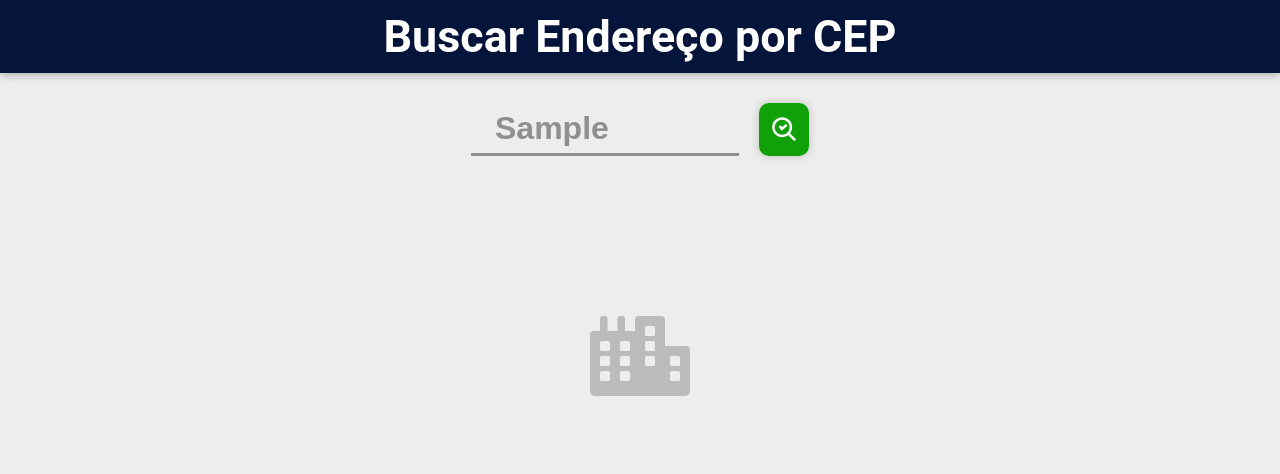
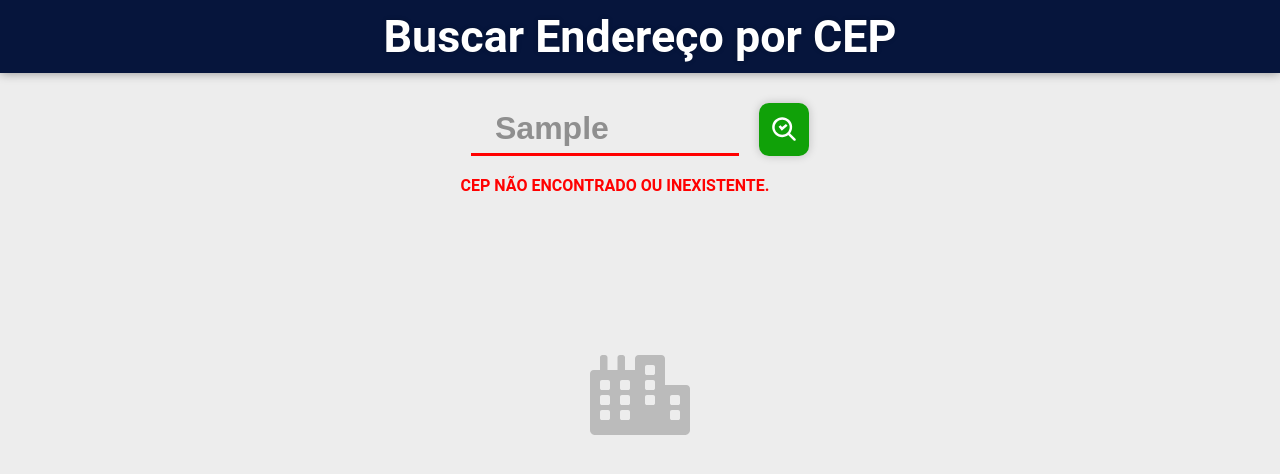
Before and after one commit to ThiagoPetry/search-address-api, a React (Create React App) app: page / in a window 1280 px wide. Both pictures are taken after typing "Sample" into the empty fields and a click on the button 784 px from the left and 129 px from the top of the page. Shown: the top 474 px of the page. Built offline with nearby package versions, Linux system fonts and the light colour scheme; no server answers; the HTML template or start-up script is replaced by a standard one.

Commit message:
Adição de mensagem de erro

```diff
--- a/src/Consult/index.tsx
+++ b/src/Consult/index.tsx
@@ -8,7 +8,8 @@ import { FaMapMarkedAlt, FaCity } from 'react-icons/fa';
 import { Flags } from './flags';
 import api from '../services/api';
 
-import { Title, Repositories, Navbar, Form, Dados, Container, BoxTop, BoxBottom, Zip, Info, Search, Mapa, BoxFlag } from './styles'
+import { Title, Repositories, Navbar, Form, Dados, Container,
+  BoxTop, BoxBottom, Zip, Info, Search, Mapa, BoxFlag, Error } from './styles'
 
 const localMapa = 'https://www.google.com/maps/embed/v1/place?'
                   + 'key=AIzaSyAfiVpJZQQ8UDj47msq0JDXPRkQD9ARCi0'
@@ -37,22 +38,34 @@ interface Consulta {
 
 const Consult: React.FC = () => {
   const [novaConsulta, setnovaConsulta] = useState('');
+  const [inputError, setInputError] = useState('');
   const [consultas, setConsultas] = useState<Consulta>();
   const [bandeira, setBandeira] = useState('');
 
   async function handleAddRepository(event: FormEvent<HTMLFormElement>,): Promise<void> {
     event.preventDefault();
 
+    if(!novaConsulta) {
+      setInputError('Digite um CEP');
+      return;
+    }
+
+    try {
       const response = await api.get<Consulta>(`${novaConsulta}`);
       const consulta = response.data;
 
       setConsultas(consulta);
       setnovaConsulta('');
+      setInputError('');
 
       for(var x = 0; x < Flags.length; x++) {
         if(String(consulta?.estado) === Flags[x].uf) {
           setBandeira(Flags[x].link);
         }
+      }
+
+    } catch(err) {
+      setInputError('CEP não encontrado ou inexistente.');
     }
   }
 
@@ -62,10 +75,12 @@ const Consult: React.FC = () => {
         <Title>Buscar Endereço por CEP</Title>
       </Navbar>
 
-      <Form onSubmit={handleAddRepository}>
-          <input value={novaConsulta} onChange={e => setnovaConsulta(e.target.value)} placeholder="CEP" required/>
+      <Form hasError={!!inputError} onSubmit={handleAddRepository}>
+          <input value={novaConsulta} onChange={e => setnovaConsulta(e.target.value)} placeholder="CEP"/>
           <button type="submit" id="btn"><CgSearchFound size={30} color="#fff"/></button>
       </Form>
+
+      {inputError && <Error>{inputError}</Error>}
 
     { consultas ?
       <Repositories>
--- a/src/Consult/styles.ts
+++ b/src/Consult/styles.ts
@@ -1,5 +1,9 @@
-import styled from 'styled-components';
+import styled, { css } from 'styled-components';
 import { shade } from 'polished';
+
+interface FormProps {
+  hasError: boolean;
+}
 
 export const Navbar = styled.div`
   width: 100%;
@@ -19,7 +23,7 @@ export const Title = styled.h1`
   text-shadow: 0px 0px 5px rgb(0, 0, 0, 0.2);
 `;
 
-export const Form = styled.form`
+export const Form = styled.form<FormProps>`
   font-size: 1em;
   margin-top: 30px;
 
@@ -35,8 +39,11 @@ export const Form = styled.form`
     border: 0;
     font-size: 1em;
     font-weight: bold;
+    color: #8f8f8f;
     border-bottom: 3px solid #8f8f8f;
-    color: #8f8f8f;
+    ${props => props.hasError && css`
+      border-bottom: 3px solid red;
+    `}
   }
 
   button {
@@ -227,3 +234,17 @@ export const Info = styled.div`
   display: flex;
   justify-content: center;
 `;
+
+export const Error = styled.span`
+  display: flex;
+  justify-content: center;
+
+  margin-top: 20px;
+  margin-left: -50px;
+
+  font-weight: bold;
+  font-size: 0.5em;
+  color: red;
+
+  text-transform: uppercase;
+`;
```
Lines whose indentation alone changed are shown as unchanged.
